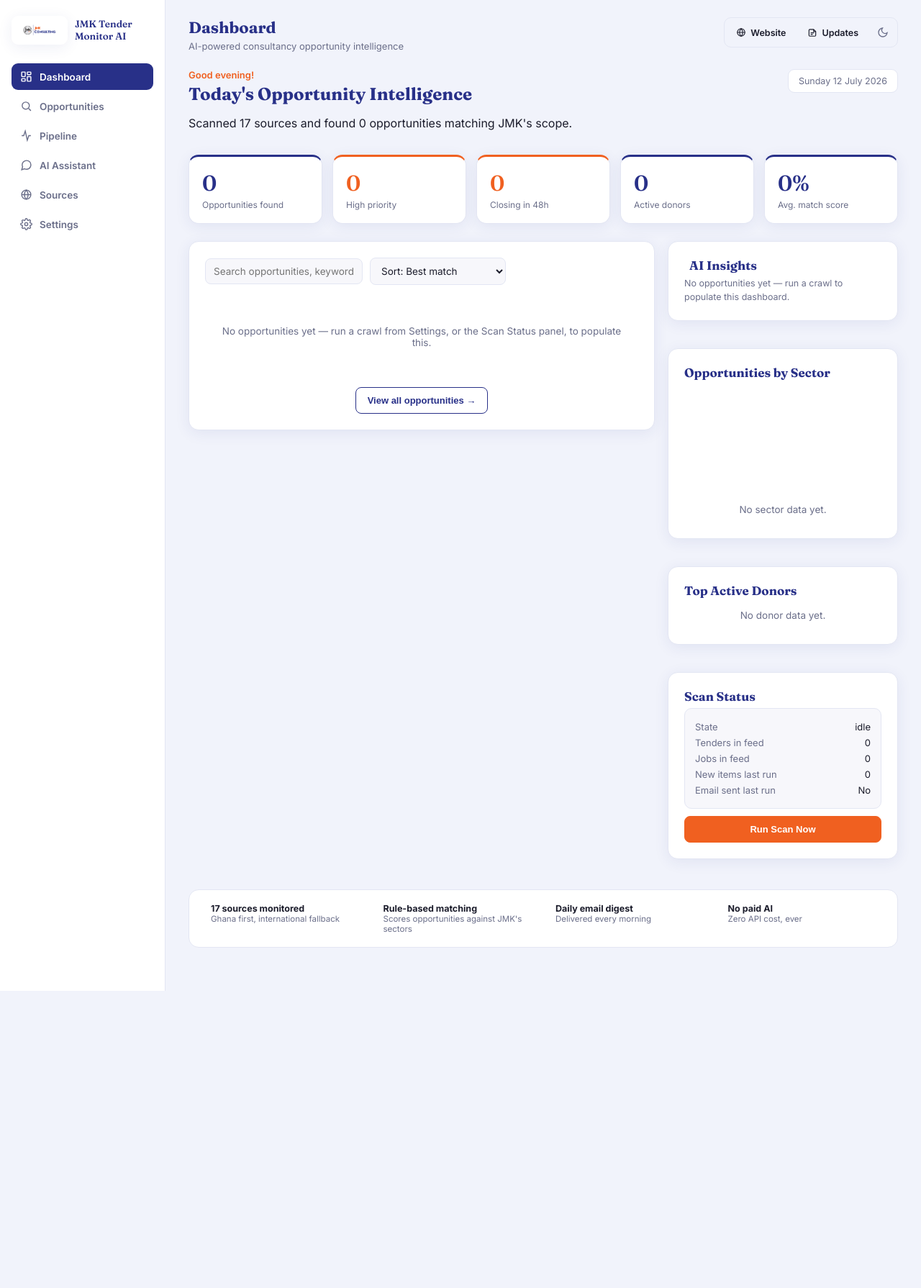
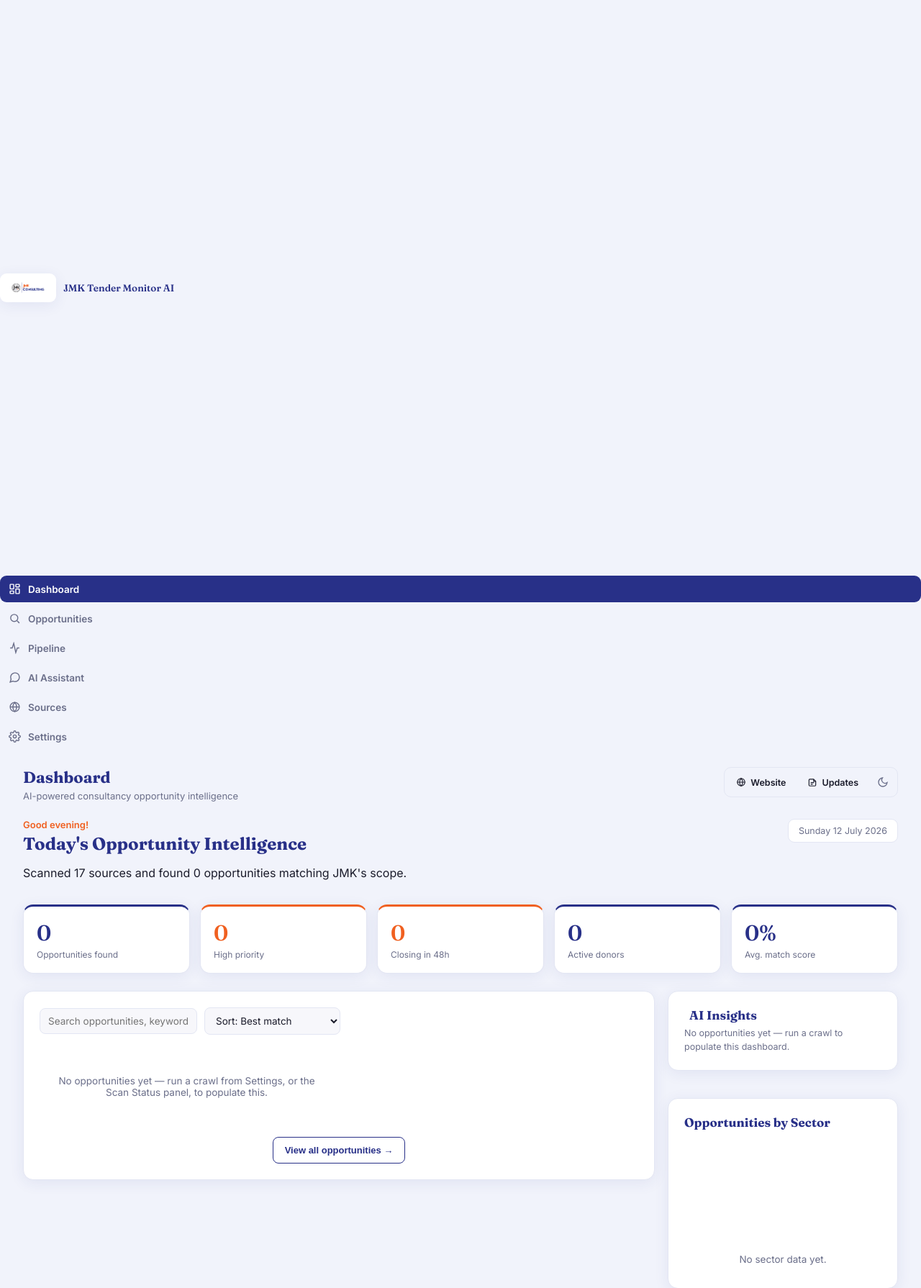
Before and after one commit to fadl462/jmk-tender-monitor-ai, a FastAPI app: page / in a window 1280 px wide. Shown: the top 1790 px of the page at 72% size. Before the commit the page ends 1377 px from the top, so only its background shows below. Run offline with FastAPI, Linux system fonts and the light colour scheme; data comes from the database, SQL or seed files in the repository; data that the repository does not hold is empty; some libraries are stand-ins or nearby versions.

Commit message:
Update index.html

```diff
--- a/app/templates/index.html
+++ b/app/templates/index.html
@@ -14,12 +14,10 @@
 <div class="shell">
 
   <!-- Sidebar -->
-  <aside class="sidebar">
-    <div class="sidebar-brand">
-      <span class="logo-chip"><img src="/static/jmk-logo.png" alt="JMK"></span>
-      <div>
-        <div class="brand-name">JMK Tender<br>Monitor AI</div>
-      </div>
+  <div class="sidebar-brand">
+  <span class="logo-chip"><img src="/static/jmk-logo.png" alt="JMK"></span>
+  <div class="brand-name">JMK Tender Monitor AI</div>
+</div>
     </div>
     <nav class="nav">
       <button class="nav-item active" data-section="dashboard">
```
